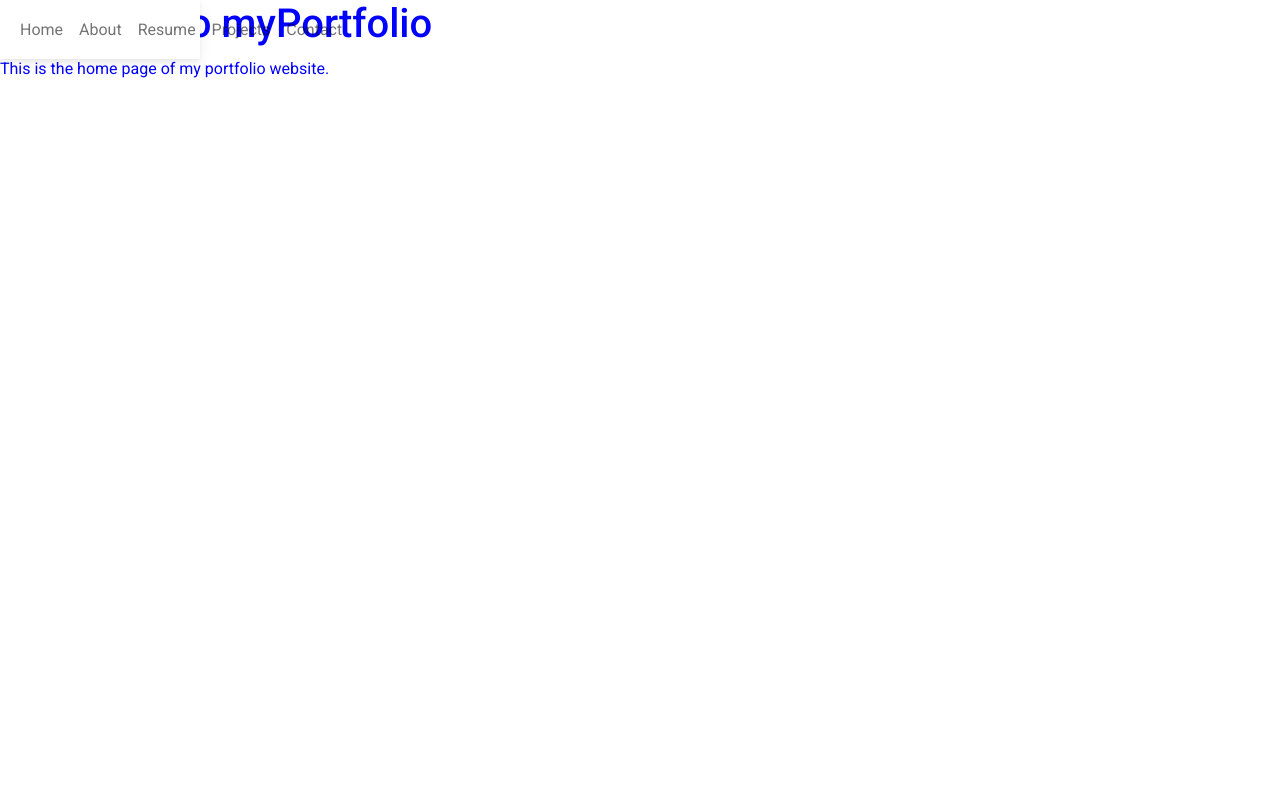
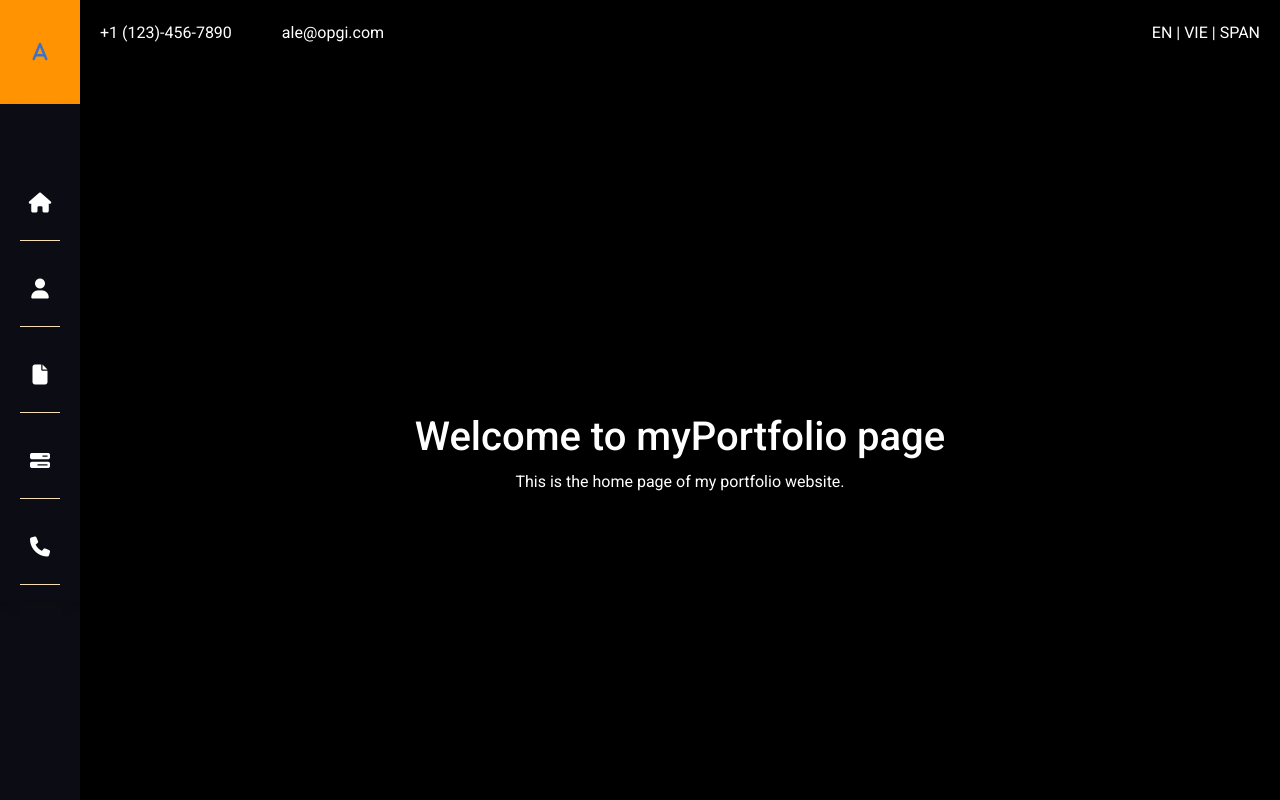
Before and after one commit to rapityyy/reactPortfolio, a React (Create React App) app in the folder reactportfolio/: page / in a window 1280 px wide. Shown: the top 800 px of the page. Built offline with nearby package versions, Linux system fonts and the light colour scheme.

Commit message:
Current finished look and feel
Added each page for each navbar icon. Added section + CSS for each. Customized navbar to make them positioned left flex.

```diff
--- a/reactportfolio/src/App.js
+++ b/reactportfolio/src/App.js
@@ -3,14 +3,42 @@ import './styles.css';
 import React from 'react';
 import Header from './components/Header.js';
 import Navbar from './components/Navbar.js';
+import AboutMe from './pages/About.js';
+import Home from './pages/Home.js';
+import Resume from './pages/Resume.js';
+import Projects from './pages/Projects.js';
+import Contact from './pages/Contact.js';
+
 
 function App() {
   return (
     <div className='App-home'>
-      <Navbar />
+      <div className='navbar-container'>
+        <Navbar />
+      </div>
 
-      <h1>Welcome to myPortfolio</h1>
-      <p>This is the home page of my portfolio website.</p>
+      <div className='content'>
+        <div id='Home' className='page home-section'>
+          <Home />
+        </div>
+
+        <div id='About' className='page about-section'>
+          <AboutMe />
+        </div>
+
+        <div id='Resume' className='page resume-section'>
+          <Resume />
+        </div>
+
+        <div id='Projects' className='page projects-section'>
+          <Projects />
+        </div>
+
+        <div id='Contact' className='page contact-section'>
+          <Contact />
+        </div>
+
+      </div>
     </div>
   );
 }
--- a/reactportfolio/src/components/Navbar.js
+++ b/reactportfolio/src/components/Navbar.js
@@ -22,29 +22,35 @@ function Navbar() {
     const [showBasic, setShowBasic] = useState(false);
 
   return (
-    <header className='navbar-home'>
-        <MDBNavbar expand='lg' light bgColor='white'>
+    <header className='navbar-header'>
 
+        <div className='logo-home'>
+            <a aria-current='page' href='/'><i className='fas fa-a fa-lg'></i></a>
+        </div>
+
+        <MDBNavbar expand='lg'>
             <MDBContainer fluid>
+                    <MDBNavbarNav right className='mb-2 mb-lg-0 flex-column'>
 
-                    <MDBNavbarNav right className='mb-2 mb-lg-0 '>
-
-                        <MDBNavbarItem active>
-                            <MDBNavbarLink aria-current='page' href='#'>Home</MDBNavbarLink>
-                        </MDBNavbarItem>
-                        <MDBNavbarItem>
-                            <MDBNavbarLink href='#'>About</MDBNavbarLink>
-                        </MDBNavbarItem>
-                        <MDBNavbarItem>
-                            <MDBNavbarLink href='#'>Resume</MDBNavbarLink>
-                        </MDBNavbarItem>
-                        <MDBNavbarItem>
-                            <MDBNavbarLink href='#'>Projects</MDBNavbarLink>
-                        </MDBNavbarItem>
-                        <MDBNavbarItem>
-                            <MDBNavbarLink href='#'>Contact</MDBNavbarLink>
+                        <MDBNavbarItem active className='navbar-home-icon'>
+                            <MDBNavbarLink aria-current='page' href='#Home'><i className='fas fa-home fa-lg navbar-icon'></i></MDBNavbarLink>
                         </MDBNavbarItem>
 
+                        <MDBNavbarItem className='navbar-item'>
+                            <MDBNavbarLink href='#About'><i className='fas fa-user fa-lg navbar-icon'></i></MDBNavbarLink>
+                        </MDBNavbarItem>
+
+                        <MDBNavbarItem>
+                            <MDBNavbarLink href='#Resume'><i class="fas fa-file fa-lg navbar-icon"></i></MDBNavbarLink>
+                        </MDBNavbarItem>
+
+                        <MDBNavbarItem>
+                            <MDBNavbarLink href='#Projects'><i class="fas fa-bars-progress fa-lg navbar-icon"></i></MDBNavbarLink>
+                        </MDBNavbarItem>
+
+                        <MDBNavbarItem>
+                            <MDBNavbarLink href='#Contact'><i className='fas fa-phone fa-lg navbar-icon'></i></MDBNavbarLink>
+                        </MDBNavbarItem>
 
                     </MDBNavbarNav>
             </MDBContainer>
--- a/reactportfolio/src/index.js
+++ b/reactportfolio/src/index.js
@@ -11,8 +11,6 @@ import Navbar from './components/Navbar.js';
 const root = ReactDOM.createRoot(document.getElementById('root'));
 root.render(
   <React.StrictMode>
-    {/* <Header /> */}
-    {/* <Navbar /> */}
     <App />
   </React.StrictMode>
 );
--- a/reactportfolio/src/pages/About.js
+++ b/reactportfolio/src/pages/About.js
@@ -0,0 +1,23 @@
+// src/pages/About.js
+
+import React, { useState } from 'react';
+
+import 'mdb-react-ui-kit/dist/css/mdb.min.css';
+import "@fortawesome/fontawesome-free/css/all.min.css";
+
+import '../styles.css';
+
+
+function AboutMe() {
+
+  return (
+    <div className='main-content'>
+      <div className='main-content-inner'>
+          <h1>About Me Page</h1>
+          <p>This is the About me section of my portfolio website.</p>
+      </div>
+    </div>
+  );
+}
+
+export default AboutMe;
--- a/reactportfolio/src/pages/Contact.js
+++ b/reactportfolio/src/pages/Contact.js
@@ -0,0 +1,23 @@
+// src/pages/Contact.js
+
+import React, { useState } from 'react';
+
+import 'mdb-react-ui-kit/dist/css/mdb.min.css';
+import "@fortawesome/fontawesome-free/css/all.min.css";
+
+import '../styles.css';
+
+
+function Contact() {
+
+  return (
+    <div className='main-content'>
+      <div className='main-content-inner'>
+          <h1>Contact Page</h1>
+          <p>This is the Contact section section of my portfolio website.</p>
+      </div>
+    </div>
+  );
+}
+
+export default Contact;
--- /dev/null
+++ b/reactportfolio/src/pages/Home.js
@@ -0,0 +1,39 @@
+// src/pages/Navbar.js
+
+import React, { useState } from 'react';
+
+import 'mdb-react-ui-kit/dist/css/mdb.min.css';
+import "@fortawesome/fontawesome-free/css/all.min.css";
+
+import '../styles.css';
+
+
+function Home() {
+
+  return (
+    <div>
+      <div className='home-top-container'>
+        <div className='home-top-phone-email'>
+          <div className='phone'>+1 (123)-456-7890</div>
+          <div className='email'>ale@opgi.com</div>
+        </div>
+
+
+        <div className='home-top-languague'>
+          <p>EN | VIE | SPAN </p>
+        </div>
+
+      </div>
+
+      <div className='main-content'>
+        <div className='main-content-inner'>
+          <h1>Welcome to myPortfolio page</h1>
+          <p>This is the home page of my portfolio website.</p>
+        </div>
+      </div>
+
+    </div>
+  );
+}
+
+export default Home;
--- a/reactportfolio/src/pages/Projects.js
+++ b/reactportfolio/src/pages/Projects.js
@@ -0,0 +1,23 @@
+// src/pages/Projects.js
+
+import React, { useState } from 'react';
+
+import 'mdb-react-ui-kit/dist/css/mdb.min.css';
+import "@fortawesome/fontawesome-free/css/all.min.css";
+
+import '../styles.css';
+
+
+function Projects() {
+
+  return (
+    <div className='main-content'>
+      <div className='main-content-inner'>
+          <h1>Projects Page</h1>
+          <p>This is the Projects section section of my portfolio website.</p>
+      </div>
+    </div>
+  );
+}
+
+export default Projects;
--- a/reactportfolio/src/pages/Resume.js
+++ b/reactportfolio/src/pages/Resume.js
@@ -0,0 +1,23 @@
+// src/pages/Resume.js
+
+import React, { useState } from 'react';
+
+import 'mdb-react-ui-kit/dist/css/mdb.min.css';
+import "@fortawesome/fontawesome-free/css/all.min.css";
+
+import '../styles.css';
+
+
+function Resume() {
+
+  return (
+    <div className='main-content'>
+      <div className='main-content-inner'>
+          <h1>Resume Page</h1>
+          <p>This is the Resume section section of my portfolio website.</p>
+      </div>
+    </div>
+  );
+}
+
+export default Resume;
--- a/reactportfolio/src/styles.css
+++ b/reactportfolio/src/styles.css
@@ -13,76 +13,118 @@ body {
 
 
 
-  /* NEW Added CSS styling*/
-
-.navbar-home{
-  position: fixed;
-  top: 0;
-  left: 0;
-  bottom: 0;
-  width: 200px; /* Remove the quotes around the width value */
-  z-index: 100;
+/****************************************************************** NEW Added CSS styling *************************************************************/
+.App{
+  display: flex;
 }
 
-.App-home{
-  color: blue;
+.navbar-container {
+  display: flex;
+  flex-direction: column;
+  justify-content: flex-start;
+  width: 80px;                  /* Keep same as .content height */
+  position: fixed;
+  left: 0;
+  top: 0;
+  height: 100vh;                /* Make it span the whole vertical same as page */
+
+  /*TEST color*/
+  /* background-color: red;       */
+  background-color: #0C0C14;
+
 }
 
+.navbar-header{
+  text-align: center;
+  line-height:4em;
 
+  /*TEST color*/
+  /* background-color: yellow;    */
+  background-color: #0C0C14;
 
-
-
-
-
-
-
-
-
-
-
-
-
-
-
-
-
-  /* APP */
-  /* .App {
-    text-align: center;
 }
 
-  .App-logo {
-    height: 40vmin;
-    pointer-events: none;
-  }
-
-  @media (prefers-reduced-motion: no-preference) {
-    .App-logo {
-      animation: App-logo-spin infinite 20s linear;
-    }
-  }
-
-  .App-header {
-    background-color: #282c34;
-    min-height: 100vh;
-    display: flex;
-    flex-direction: column;
-    align-items: center;
-    justify-content: center;
-    font-size: calc(10px + 2vmin);
+.navbar-header .nav-link::after {
+  content: '';
+  display: block;
+  width: 100%;
+  height: 1px;
+  background-color: wheat;
+  margin-top: 5px;
   color: white;
 }
 
-  .App-link {
-    color: #61dafb;
+.logo-home{
+  display: flex;
+  background-color: #FF9301;
+  justify-content: center;
+  align-items: center;
+  padding: 20px;
+}
+.navbar-home-icon{
+  padding-top: 50px;
 }
 
-  @keyframes App-logo-spin {
-    from {
-      transform: rotate(0deg);
+.navbar-icon{
+  color: white;
 }
-    to {
-      transform: rotate(360deg);
+
+/*********************** PAGE CONTENT ***********************/
+.content {
+  margin-left: 80px;  /* Keep same as .navbar-container height */
+  color: white;     /* All content text-color = white */
 }
+
+.page {
+  width: 100%;
+  padding: 20px;
+  box-sizing: border-box;
+
+  height: 100vh;  /* Making each Div full-screen */
 }
-   */
+
+.home-section{
+  background-color: #000000;
+  color: white;
+}
+
+.about-section{
+  background-color: wheat;
+}
+.resume-section{
+  background-color: gray;
+}
+.projects-section{
+  background-color: blue;
+}
+.contact-section{
+  background-color: purple;
+}
+/************************************************************/
+
+/************************ HOME ******************************/
+.home-top-container, .home-top-phone-email{
+  display: flex;
+  justify-content: space-between;
+}
+
+.home-top-languague{
+  margin-left: auto;
+}
+
+.phone, .email{
+  margin-right: 50px;
+}
+/************************************************************/
+
+
+.main-content {
+  display: flex;
+  justify-content: center;
+  align-items: center;
+  height: 100vh;            /* Making main Div full-screen */
+}
+
+.main-content-inner {
+  text-align: center;
+}
```
Also changed, not shown: reactportfolio/src/components/Home.js (deleted). Lines whose indentation alone changed are shown as unchanged.
